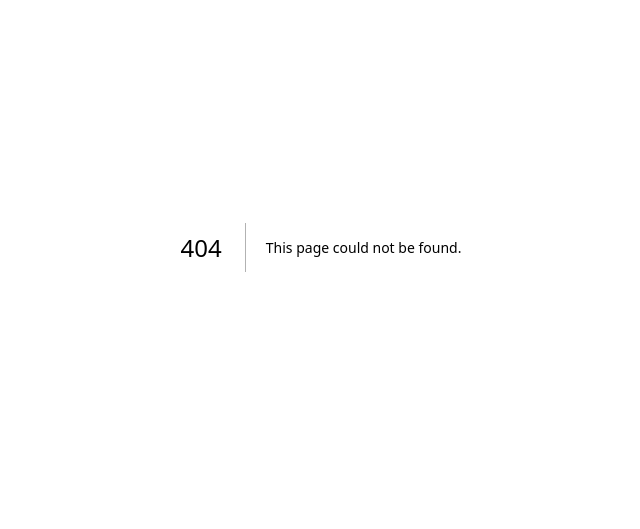
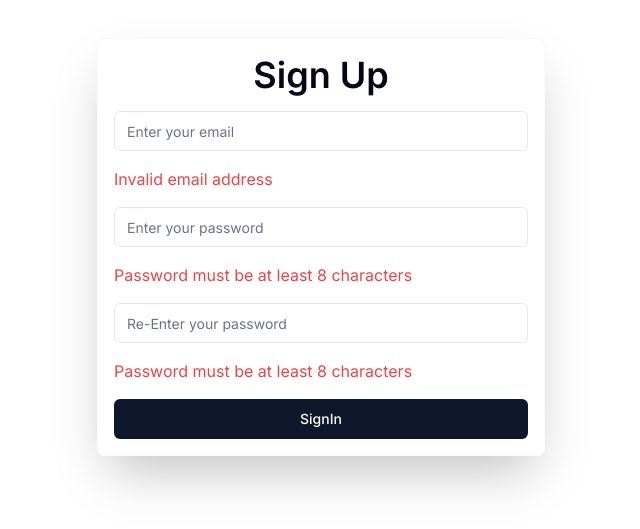
Before and after one commit to Kaweesha-mr/Expence-Tracker, a Next.js app in the folder frontend/: page /signin in a window 1280 px wide. Before the commit this address had no page. Shown: the part 153-682 px from the top of the page, without its empty margins (319-959 px from the left). Built offline with nearby package versions, Linux system fonts and the light colour scheme.

Commit message:
feat: signin function setup

```diff
--- a/frontend/package.json
+++ b/frontend/package.json
@@ -29,7 +29,8 @@
     "react-router-dom": "^6.25.1",
     "tailwind-merge": "^2.4.0",
     "tailwindcss-animate": "^1.0.7",
-    "vaul": "^0.9.1"
+    "vaul": "^0.9.1",
+    "zod": "^3.23.8"
   },
   "devDependencies": {
     "@types/node": "^20",
--- /dev/null
+++ b/frontend/src/app/signin/page.tsx
@@ -0,0 +1,105 @@
+'use client'
+import { Button } from "@/components/ui/button";
+import { Input } from "@/components/ui/input";
+import { useSignin } from "@/hooks/useSignin";
+import { useEffect, useState } from "react";
+import { z } from 'zod';
+
+const SignUpSchema = z.object({
+    email: z.string().email("Invalid email address"),
+    password: z.string().min(8, "Password must be at least 8 characters"),
+    rePassword: z.string().min(8, "Password must be at least 8 characters")
+}).refine(data => data.password === data.rePassword, {
+    path: ["rePassword"],
+    message: "Passwords do not match",
+});
+
+export default function Login() {
+
+
+    const { isLoading, signin } = useSignin();
+    const [email, setEmail] = useState<string>('');
+    const [password, setPassword] = useState<string>('');
+    const [rePassword, setRePassword] = useState<string>('');
+    const [error, setError] = useState<{ email?: string; password?: string; rePassword?: string }>({});
+
+
+    useEffect(() => {
+        handleValidation({ email, password, rePassword });
+    }, [email, password, rePassword]);
+
+    type SignUpData = z.infer<typeof SignUpSchema>;
+    const handleValidation = ({ email, password, rePassword }: SignUpData) => {
+
+        const result = SignUpSchema.safeParse({ email, password, rePassword });
+
+        if (!result.success) {
+            const fieldErrors = result.error.formErrors.fieldErrors;
+            setError({
+                email: fieldErrors.email?.[0],
+                password: fieldErrors.password?.[0],
+                rePassword: fieldErrors.rePassword?.[0],
+            });
+        }
+        else {
+            setError({});
+            return true;
+        }
+
+
+    }
+
+    const handleSubmit = async (e: React.FormEvent) => {
+        e.preventDefault();
+
+        if(handleValidation({ email, password, rePassword })){
+            await signin({ email, password });
+        }
+        else{
+            console.log('Error')
+        }
+
+
+
+
+
+
+
+    }
+
+
+
+
+
+    return (
+        <div className="justify-center items-center align-middle flex flex-row h-screen">
+            <form onSubmit={handleSubmit}>
+                <div className="w-[28rem] border border-slate-50 shadow-2xl m-10 rounded-lg p-4 flex flex-col gap-4 h-fit align-middle justify-center">
+                    <h1 className="text-center text-4xl font-semibold">Sign Up</h1>
+                    <Input title="Email" placeholder="Enter your email" type="email" value={email} onChange={(e) => {
+                        setEmail(e.target.value)
+
+                    }} />
+
+                    {error.email && <p className="text-red-500">{error.email}</p>}
+                    <Input title="Password" placeholder="Enter your password" type="password" value={password} onChange={(e) => {
+
+                        setPassword(e.target.value)
+                    }} />
+
+                    {error.password && <p className="text-red-500">{error.password}</p>}
+
+                    <Input title="Re-Password" placeholder="Re-Enter your password" type="password" value={rePassword} onChange={(e) => {
+                        setRePassword(e.target.value);
+
+                    }} />
+
+                    {error.rePassword && <p className="text-red-500">{error.rePassword}</p>}
+
+                    <Button type="submit" disabled={isLoading}>{isLoading ? 'Loading' : 'SignIn'}</Button>
+
+                </div>
+            </form>
+        </div>
+    )
+}
--- /dev/null
+++ b/frontend/src/hooks/useSignin.tsx
@@ -0,0 +1,58 @@
+'use client'
+import { useState } from "react";
+import { useToast } from "@/components/ui/use-toast";
+
+export const useSignin = () => {
+    const [isLoading, setIsLoading] = useState<boolean>(false);
+    const { toast } = useToast();
+
+    const signin = async ({ email, password }: { email: string, password: string }) => {
+        setIsLoading(true);  // Start the loading state
+
+        try {
+            const response = await fetch('http://localhost:3002/Auth/signup', {
+                method: 'POST',
+                headers: {
+                    'Content-Type': 'application/json',
+                },
+                body: JSON.stringify({ email, password }),
+                redirect: 'follow',
+            });
+
+            const responseBody = await response.json();
+
+
+            if (!response.ok) {
+                toast({
+                    variant: "destructive",
+                    title: responseBody.error,
+                    duration: 2000
+                });
+            } else {
+                console.log(response);
+                localStorage.setItem('token', responseBody.token);
+                localStorage.setItem('user', JSON.stringify(responseBody.user));
+
+                toast({
+                    className: "bg-green-500",
+                    variant: "default",
+                    duration: 2000,
+                    title: `Login Success`,
+                });
+
+                window.location.href = "/";
+            }
+        } catch (error) {
+            toast({
+                variant: "destructive",
+                title: `An error occurred`,
+                duration: 2000,
+                description: "Please try again later",
+            });
+        } finally {
+            setIsLoading(false);  // End the loading state
+        }
+    };
+
+    return { signin, isLoading };
+};
```
Also changed, not shown: 2 other files (tests, documents, lock files or other folders).
